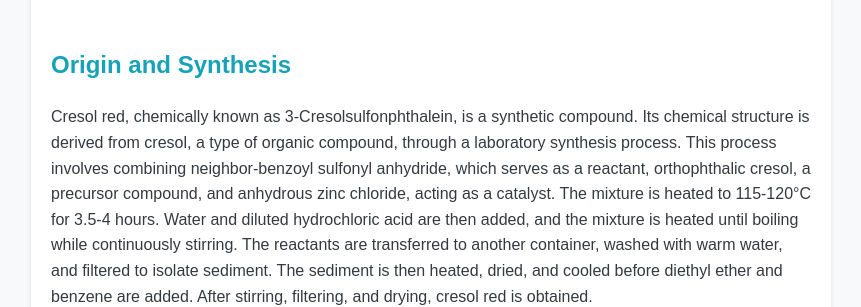
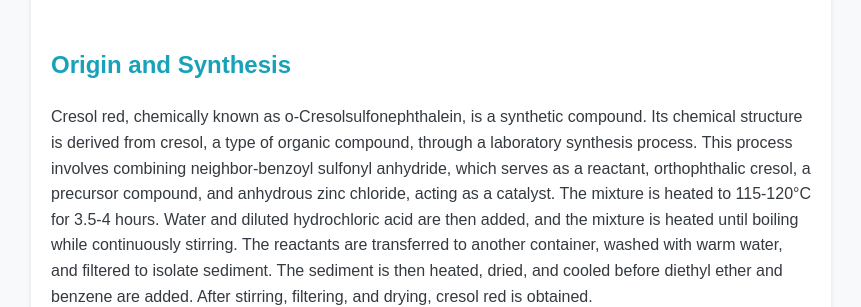
Before and after one commit to kchinta346/kchinta346.github.io, a Jekyll site: the page index.html, which Jekyll copies as it is, in a window 1280 px wide and 900 px high. Shown: the part 128-435 px from the top of the window, without its empty margins (209-1070 px from the left). Built offline with Jekyll 4.4.1, drawn with Linux system fonts in a browser that asks for light colours.

Commit message:
Update index.html

```diff
--- a/index.html
+++ b/index.html
@@ -58,7 +58,7 @@
 
         <div class="section">
             <h2>Origin and Synthesis</h2>
-            <p>Cresol red, chemically known as 3-Cresolsulfonphthalein, is a synthetic compound. Its chemical structure is derived from cresol, a type of organic compound, through a laboratory synthesis process. This process involves combining neighbor-benzoyl sulfonyl anhydride, which serves as a reactant, orthophthalic cresol, a precursor compound, and anhydrous zinc chloride, acting as a catalyst. The mixture is heated to 115-120°C for 3.5-4 hours. Water and diluted hydrochloric acid are then added, and the mixture is heated until boiling while continuously stirring. The reactants are transferred to another container, washed with warm water, and filtered to isolate sediment. The sediment is then heated, dried, and cooled before diethyl ether and benzene are added. After stirring, filtering, and drying, cresol red is obtained.</p>
+            <p>Cresol red, chemically known as o-Cresolsulfonephthalein, is a synthetic compound. Its chemical structure is derived from cresol, a type of organic compound, through a laboratory synthesis process. This process involves combining neighbor-benzoyl sulfonyl anhydride, which serves as a reactant, orthophthalic cresol, a precursor compound, and anhydrous zinc chloride, acting as a catalyst. The mixture is heated to 115-120°C for 3.5-4 hours. Water and diluted hydrochloric acid are then added, and the mixture is heated until boiling while continuously stirring. The reactants are transferred to another container, washed with warm water, and filtered to isolate sediment. The sediment is then heated, dried, and cooled before diethyl ether and benzene are added. After stirring, filtering, and drying, cresol red is obtained.</p>
             <img src="https://github.com/kchinta346/kchinta346.github.io/blob/main/assets/origin_image.jpg" alt="Origin Image">
         </div>
 
```
